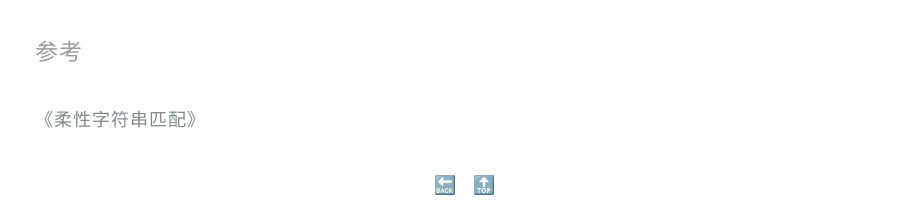
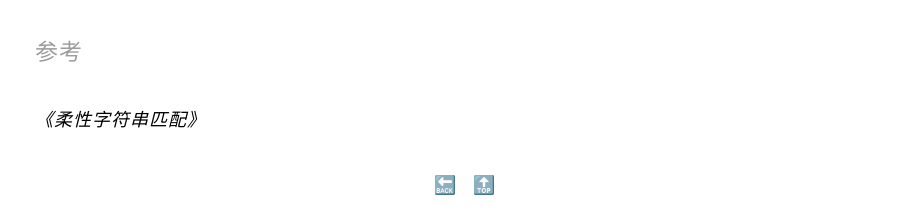
Before and after one commit to Caturra000/Caturra000.github.io, a Jekyll site: the page built from _posts/2019/2019-12-28-shift-and-shift-or.md, in a window 1280 px wide. Shown: the part 1576-1792 px from the top of the page, without its empty margins (175-1095 px from the left). Built offline with Jekyll 4.4.1, drawn with Linux system fonts in a browser that asks for light colours.

Commit message:
update style: italic

```diff
--- a/style/style.css
+++ b/style/style.css
@@ -112,8 +112,7 @@ a {
 }
 
 .content i, .content em {
-  color: #7f8c8d;
-  font-style: normal;
+  font-style: italic;
 }
 
 .content img {
```
